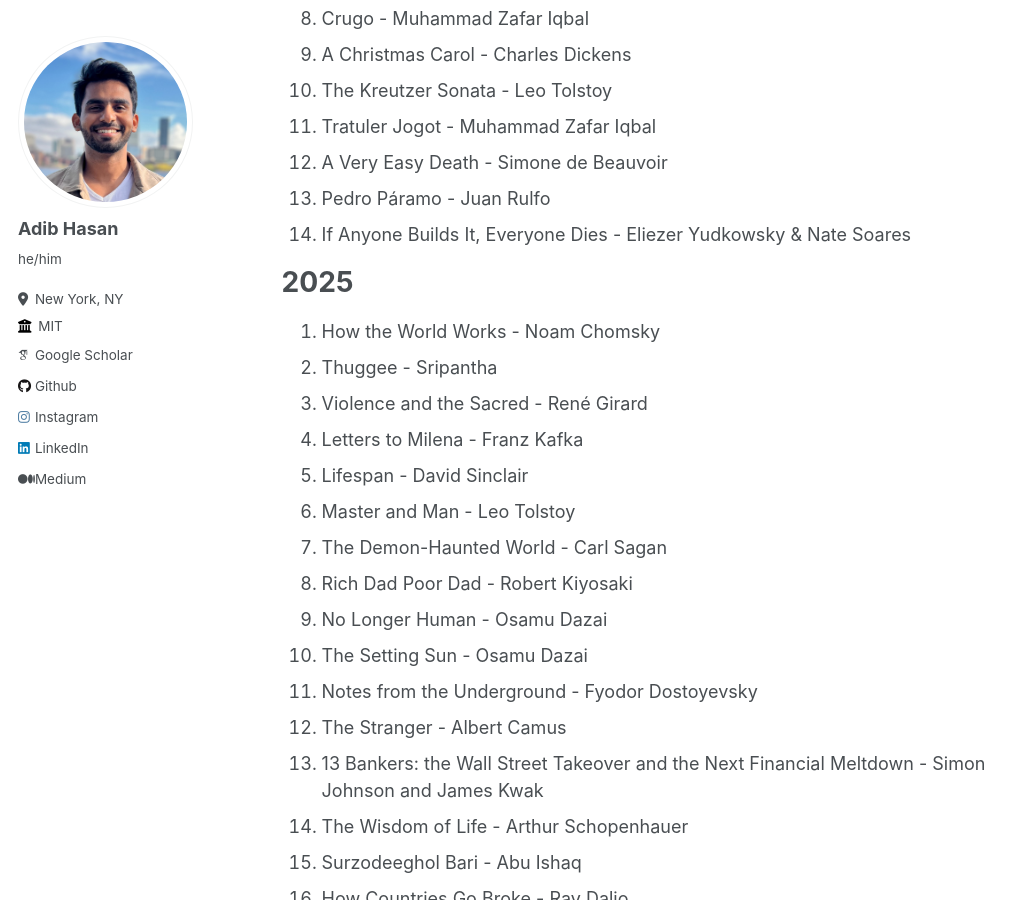
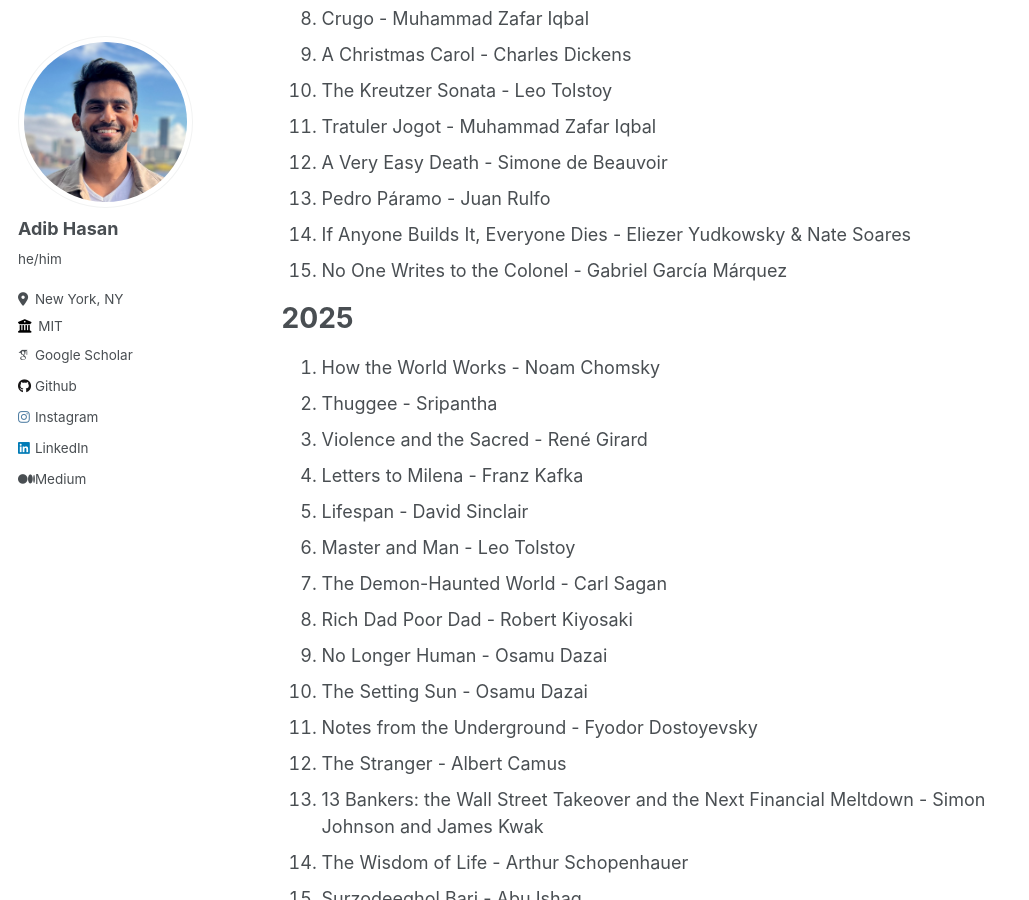
Before and after one commit to Neehan/neehan.github.io, a Jekyll site: the page built from _pages/reading.md, in a window 1280 px wide and 900 px high, scrolled down 587 px. Shown: the whole window, without its empty margins (0-1029 px from the left). Built offline with Jekyll 4.4.1, drawn with Linux system fonts in a browser that asks for light colours; some web fonts are replaced.

Commit message:
Update reading.md

```diff
--- a/_pages/reading.md
+++ b/_pages/reading.md
@@ -23,6 +23,7 @@ Here is what I am currently reading:
 12. A Very Easy Death - Simone de Beauvoir
 13. Pedro Páramo - Juan Rulfo
 14. If Anyone Builds It, Everyone Dies - Eliezer Yudkowsky & Nate Soares
+15. No One Writes to the Colonel - Gabriel García Márquez
 
 # 2025
 1. How the World Works - Noam Chomsky
```
